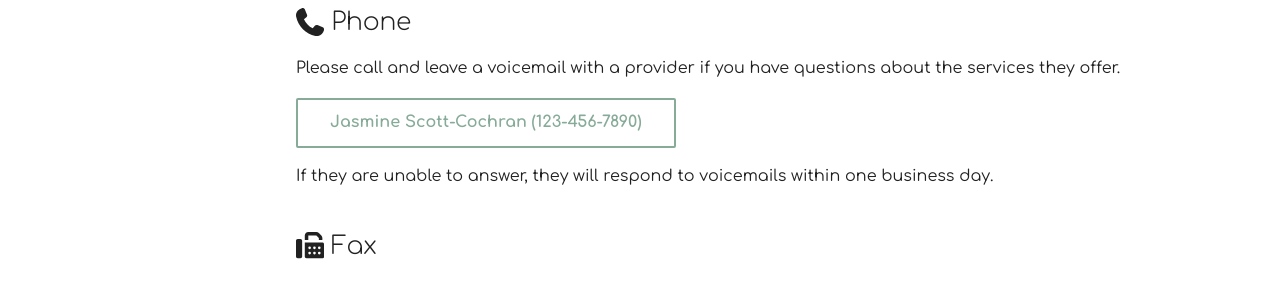
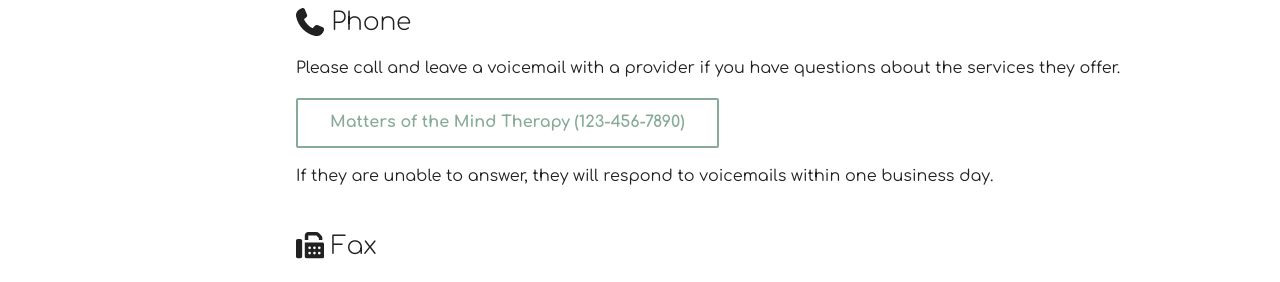
Before and after one commit to motm-therapy/website, an MkDocs documentation site: the page built from docs/contact.md, in a window 1280 px wide and 900 px high, scrolled down 994 px. Shown: the part 308-590 px from the top of the window. Built offline with MkDocs 1.6.1 and Material for MkDocs 9.7.7, drawn with Linux system fonts in a browser that asks for light colours.

Commit message:
Update contact.md

```diff
--- a/docs/contact.md
+++ b/docs/contact.md
@@ -43,7 +43,7 @@ Electronic medical records may be sent to us from other providers via email. Ple
 
 Please call and leave a voicemail with a provider if you have questions about the services they offer.
 
-[Jasmine Scott-Cochran (123-456-7890)](tel:1234567890){ .md-button }
+[Matters of the Mind Therapy (123-456-7890)](tel:1234567890){ .md-button }
 
 If they are unable to answer, they will respond to voicemails within one business day.
 
```
